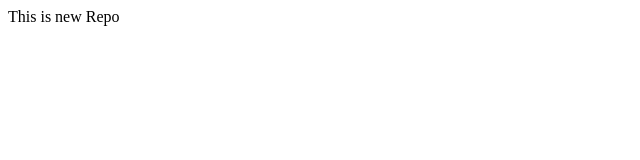
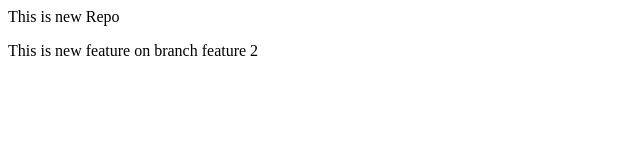
Before and after one commit to MubasherKhan16/LocalRepo, a plain HTML site: page index.html in a window 1280 px wide. Shown: the whole page, without its empty margins (0-640 px from the left). Drawn offline with Linux system fonts and the light colour scheme.

Commit message:
New paragraph in feature 2 added

```diff
--- a/index.html
+++ b/index.html
@@ -1 +1,2 @@
 <p>This is new Repo</p>
+<p> This is new feature on branch feature 2</p>
```
